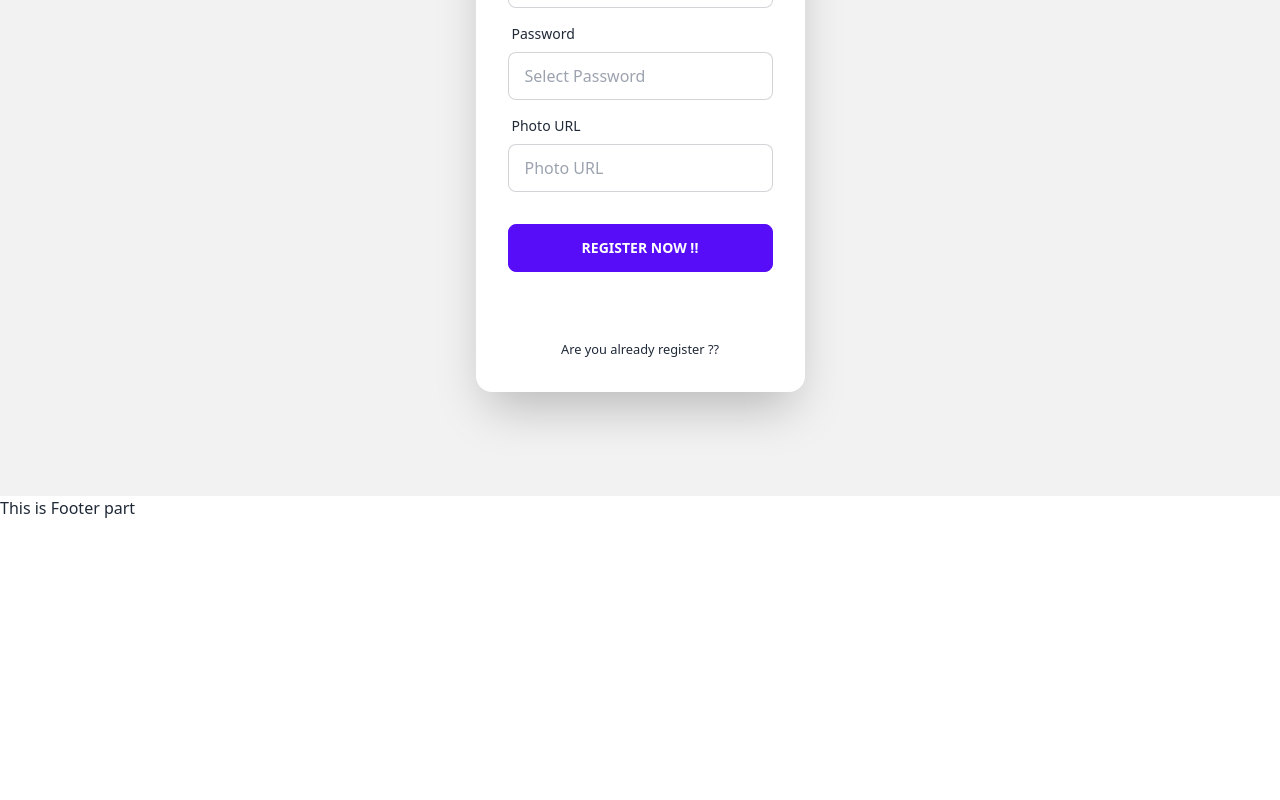
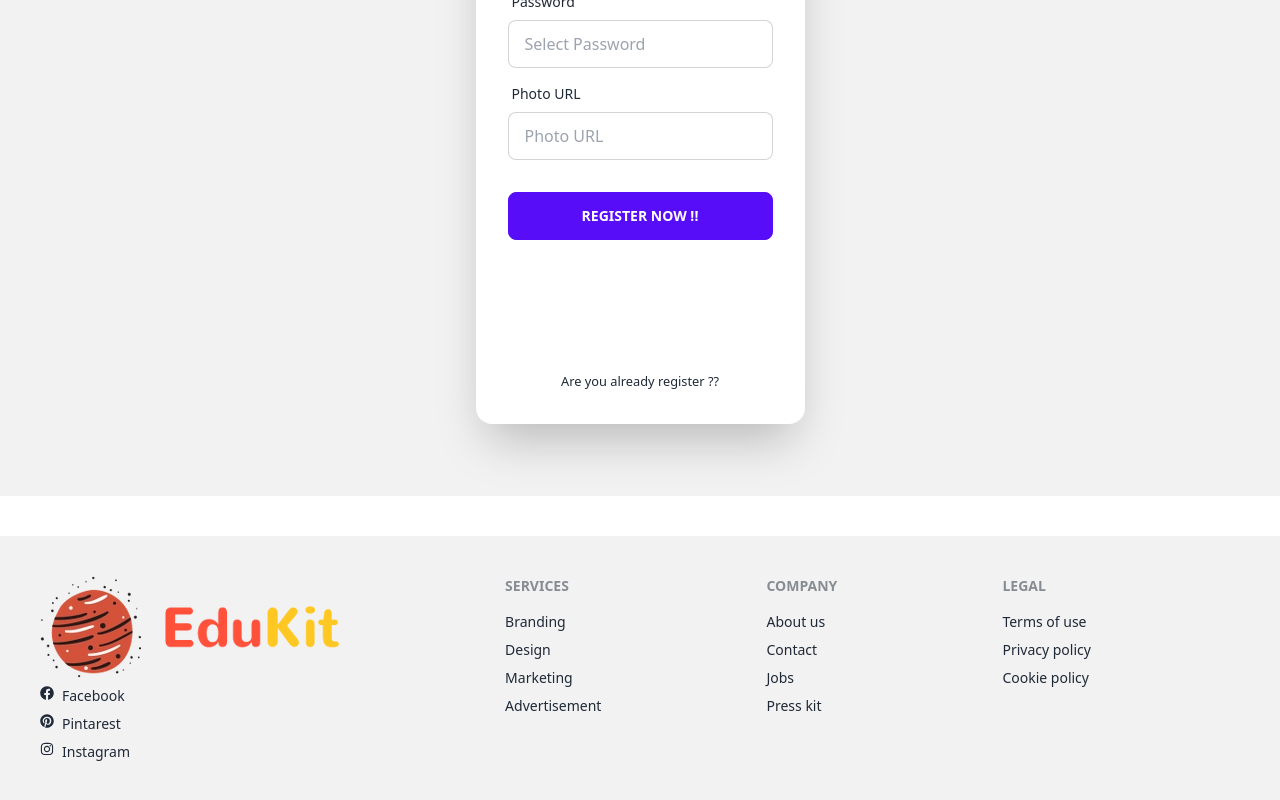
Before and after one commit to devbiplabmistry/toy-marketplace-client, a React (Vite) app: page /register in a window 1280 px wide. Shown: the part 368-1168 px from the top of the page. Before the commit the page ends 888 px from the top, so only its background shows below. Built offline with nearby package versions, Linux system fonts and the light colour scheme; no server answers.

Commit message:
footer page created

```diff
--- a/src/AuthProvider/AuthProvider.jsx
+++ b/src/AuthProvider/AuthProvider.jsx
@@ -1,7 +1,7 @@
 /* eslint-disable no-unused-vars */
 import { createContext, useEffect, useState } from "react";
 import app from "../Firebase/Firebase.config";
-import { getAuth, createUserWithEmailAndPassword, onAuthStateChanged } from "firebase/auth";
+import { getAuth, createUserWithEmailAndPassword, onAuthStateChanged,signInWithEmailAndPassword } from "firebase/auth";
 
 export const AuthContext = createContext()
 const auth = getAuth(app);
@@ -13,10 +13,15 @@ const AuthProvider = ({ children }) => {
         setLoading(true)
         return createUserWithEmailAndPassword(auth, email, password)
     }
+    const loginWithEmail = (email, password) => {
+        setLoading(true)
+        return signInWithEmailAndPassword(auth, email, password)
+    }
 
     const AuthInfo = {
         user,
         registerWithEmail,
+        loginWithEmail,
 
     }
     useEffect(() => {
--- a/src/pages/login/Login/Login.jsx
+++ b/src/pages/login/Login/Login.jsx
@@ -1,7 +1,26 @@
-import React from 'react';
+import  { useContext, useState } from 'react';
 import { Link } from 'react-router-dom';
+import { AuthContext } from '../../../AuthProvider/AuthProvider';
 
 const Login = () => {
+    const [error,setError]=useState()
+    const {loginWithEmail} =useContext(AuthContext)
+    const handleLogin =(event)=>{
+        event.preventDefault()
+        const form =event.target;
+        const email =form.email.value;
+        const password =form.password.value;
+        loginWithEmail(email,password)
+        .then((userCredential) => {
+            const user = userCredential.user;
+            console.log(user);
+          })
+          .catch((error) => {
+            const errorMessage = error.message;
+           setError(errorMessage)
+          });
+    }
+
     return (
         <div className="hero min-h-screen bg-base-200">
             <div className="hero-content flex-col lg:flex-col md:flex-row-reverse justify-center">
@@ -9,25 +28,30 @@ const Login = () => {
                     <h1 className="text-5xl font-bold ">Login now!</h1>
                 </div>
                 <div className="card flex-shrink-0 w-full max-w-sm shadow-2xl bg-base-100">
+                    <form onSubmit={handleLogin}>
                         <div className="card-body">
                             <div className="form-control">
                                 <label className="label">
                                     <span className="label-text">Email</span>
                                 </label>
-                            <input type="text" placeholder="email" className="input input-bordered" />
+                                <input type="text" name='email' placeholder="email" className="input input-bordered" />
                             </div>
                             <div className="form-control">
                                 <label className="label">
                                     <span className="label-text">Password</span>
                                 </label>
-                            <input type="text" placeholder="password" className="input input-bordered" />
+                                <input type="text" name='password' placeholder="password" className="input input-bordered" />
                                 <label className="label">
                                     <a href="#" className="label-text-alt link link-hover">Forgot password?</a>
                                 </label>
                             </div>
                             <div className="form-control mt-6">
-                            <button className="btn btn-primary">Login</button>
+                                <button type='submit' className="btn btn-primary">Login</button>
                             </div>
+                        </div>
+                    </form>
+                    <div className="login p-8 text-center">
+                       <p><small>{error}</small></p>
                     </div>
                     <div className="login p-8 text-center">
                         <Link to="/register"><p><small>Are you new in this website ??</small></p></Link>
--- a/src/pages/login/Register/Register.jsx
+++ b/src/pages/login/Register/Register.jsx
@@ -1,39 +1,65 @@
+import { useContext, useState } from "react";
 import { Link } from "react-router-dom";
+import { AuthContext } from "../../../AuthProvider/AuthProvider";
 
 
 const Register = () => {
+    const { registerWithEmail } = useContext(AuthContext)
+    const [error,setError]=useState()
+    const handleRegister = (event) => {
+        event.preventDefault()
+        const form = event.target;
+        const name = form.name.value;
+        const email = form.email.value;
+        const photo = form.photo.value;
+        const password = form.password.value;
+        registerWithEmail(email, password)
+            .then((userCredential) => {
+                const user = userCredential.user;
+                console.log(user);
+            })
+            .catch((error) => {
+                const errorMessage = error.message;
+               setError(errorMessage)
+            });
+    }
     return (
         <div className="hero min-h-screen bg-base-200">
             <div className="hero-content flex-col lg:flex-row-reverse">
                 <div className="card flex-shrink-0 w-full max-w-sm shadow-2xl bg-base-100">
+                    <form onSubmit={handleRegister}>
                         <div className="card-body">
                             <div className="form-control">
                                 <label className="label">
                                     <span className="label-text">Name</span>
                                 </label>
-                            <input type="text" placeholder="Enter your Name" className="input input-bordered" />
+                                <input type="text" name="name" placeholder="Enter your Name" className="input input-bordered" />
                             </div>
                             <div className="form-control">
                                 <label className="label">
                                     <span className="label-text">Enter Your Email</span>
                                 </label>
-                            <input type="email" placeholder="Enter your Email" className="input input-bordered" />
+                                <input type="email" name="email" placeholder="Enter your Email" className="input input-bordered" />
                             </div>
                             <div className="form-control">
                                 <label className="label">
                                     <span className="label-text">Password</span>
                                 </label>
-                            <input type="text" placeholder="Select Password" className="input input-bordered" />
+                                <input type="text" name="password" placeholder="Select Password" className="input input-bordered" />
                             </div>
                             <div className="form-control">
                                 <label className="label">
                                     <span className="label-text">Photo URL</span>
                                 </label>
-                            <input type="text" placeholder="Photo URL" className="input input-bordered" />
+                                <input type="text" name="photo" placeholder="Photo URL" className="input input-bordered" />
                             </div>
                             <div className="form-control mt-6">
-                            <button className="btn btn-primary">Register NOW !!</button>
+                                <button type="submit" className="btn btn-primary">Register NOW !!</button>
                             </div>
+                        </div>
+                    </form>
+                    <div className="login p-8 text-center">
+                     <p><small>{error}</small></p>
                     </div>
                     <div className="login p-8 text-center">
                         <Link to="/login"><p><small>Are you already register ??</small></p></Link>
--- a/src/pages/shared/footer/Footer.jsx
+++ b/src/pages/shared/footer/Footer.jsx
@@ -1,10 +1,45 @@
-
+import { FaFacebook, FaInstagram, FaPinterest } from 'react-icons/fa';
+import logo from '../../../assets/logo_1_300x300.avif'
 
 const Footer = () => {
     return (
-        <div>
-            <h3>This is Footer part</h3>
-        </div>
+        <footer className="footer p-10 bg-base-200 text-base-content mt-10">
+            <div>
+                <img src={logo} alt="" />
+                <div className='flex'>
+                    <FaFacebook className='mr-2'></FaFacebook>
+                    Facebook
+                </div>
+                <div className='flex'>
+                    <FaPinterest className='mr-2'></FaPinterest>
+                    Pintarest
+                </div>
+                <div className='flex'>
+                    <FaInstagram className='mr-2'></FaInstagram>
+                    Instagram
+                </div>
+            </div>
+            <div>
+                <span className="footer-title">Services</span>
+                <a className="link link-hover">Branding</a>
+                <a className="link link-hover">Design</a>
+                <a className="link link-hover">Marketing</a>
+                <a className="link link-hover">Advertisement</a>
+            </div>
+            <div>
+                <span className="footer-title">Company</span>
+                <a className="link link-hover">About us</a>
+                <a className="link link-hover">Contact</a>
+                <a className="link link-hover">Jobs</a>
+                <a className="link link-hover">Press kit</a>
+            </div>
+            <div>
+                <span className="footer-title">Legal</span>
+                <a className="link link-hover">Terms of use</a>
+                <a className="link link-hover">Privacy policy</a>
+                <a className="link link-hover">Cookie policy</a>
+            </div>
+        </footer>
     );
 };
 
--- a/src/pages/shared/navbar/NavBar.jsx
+++ b/src/pages/shared/navbar/NavBar.jsx
@@ -3,8 +3,11 @@ import logo from '../../../assets/logo_1_300x300.avif'
 import { Link } from 'react-router-dom';
 import { FaUserCircle } from "react-icons/fa";
 import './Navbar.css'
+import { useContext } from 'react';
+import { AuthContext } from '../../../AuthProvider/AuthProvider';
 
 const NavBar = () => {
+    const {user} =useContext(AuthContext)
     return (
         <div>
             <div className="navbar bg-base-100  ">
@@ -37,7 +40,7 @@ const NavBar = () => {
                             data-te-placement="top"
                             data-te-ripple-init
                             data-te-ripple-color="light"
-                            title="ggggggggggg">
+                            title={user?.email}>
                             <FaUserCircle></FaUserCircle>
                         </button>
 
```
Lines whose indentation alone changed are shown as unchanged.
